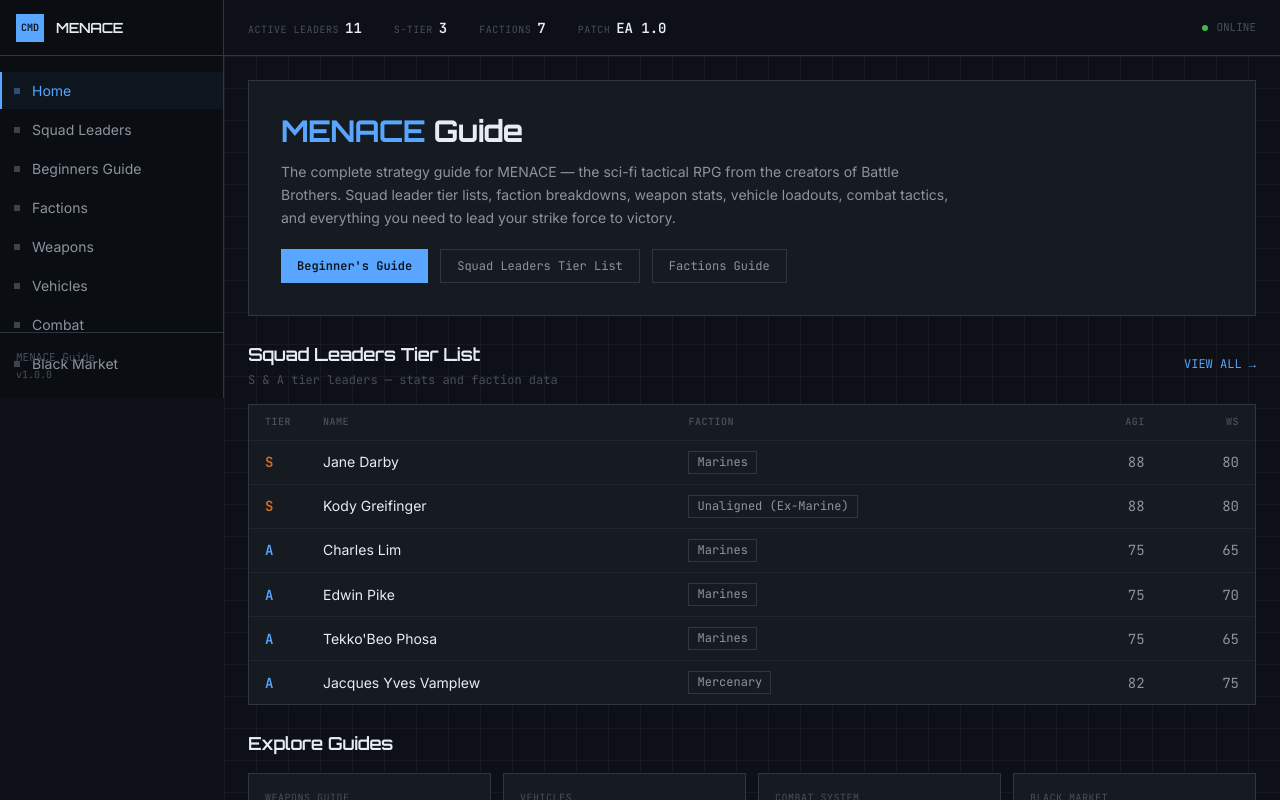
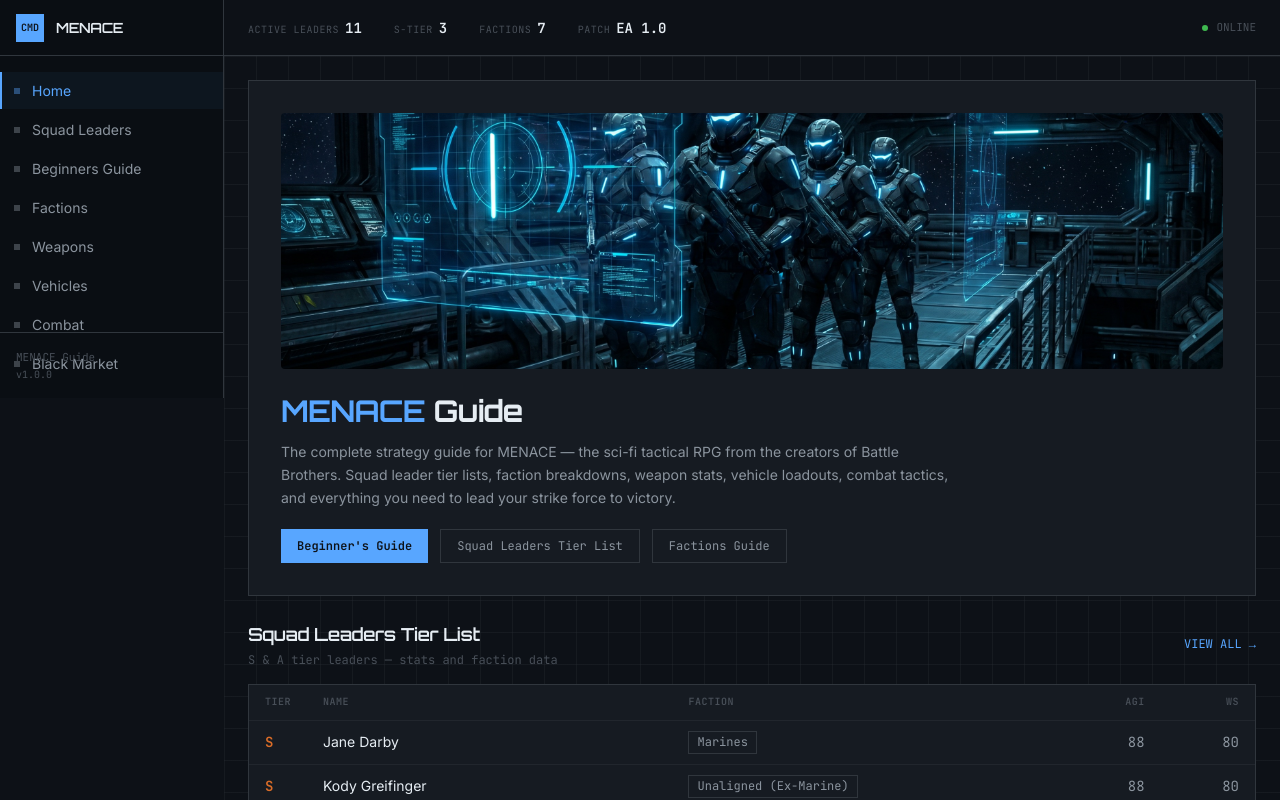
Before and after one commit to ryuuu2020/menace-guide, a Next.js app: page / in a window 1280 px wide. Shown: the top 800 px of the page. Built offline with nearby package versions, Linux system fonts and the light colour scheme.

Commit message:
Add hero header image (compressed)

```diff
--- a/app/page.tsx
+++ b/app/page.tsx
@@ -143,6 +143,11 @@
           <div className="max-w-6xl mx-auto space-y-6">
             {/* ===== Hero Section ===== */}
             <section className="bg-abyss-light border border-border-subtle p-6 lg:p-8">
+              <img
+                src="/hero.jpg"
+                alt="MENACE"
+                className="w-full h-48 lg:h-64 object-cover rounded mb-6"
+              />
               <h1 className="font-display text-2xl lg:text-3xl font-bold tracking-tight text-text-primary">
                 <span className="text-tactical-blue">MENACE</span> Guide
               </h1>
```
Also changed, not shown: public/hero.jpg (added).
